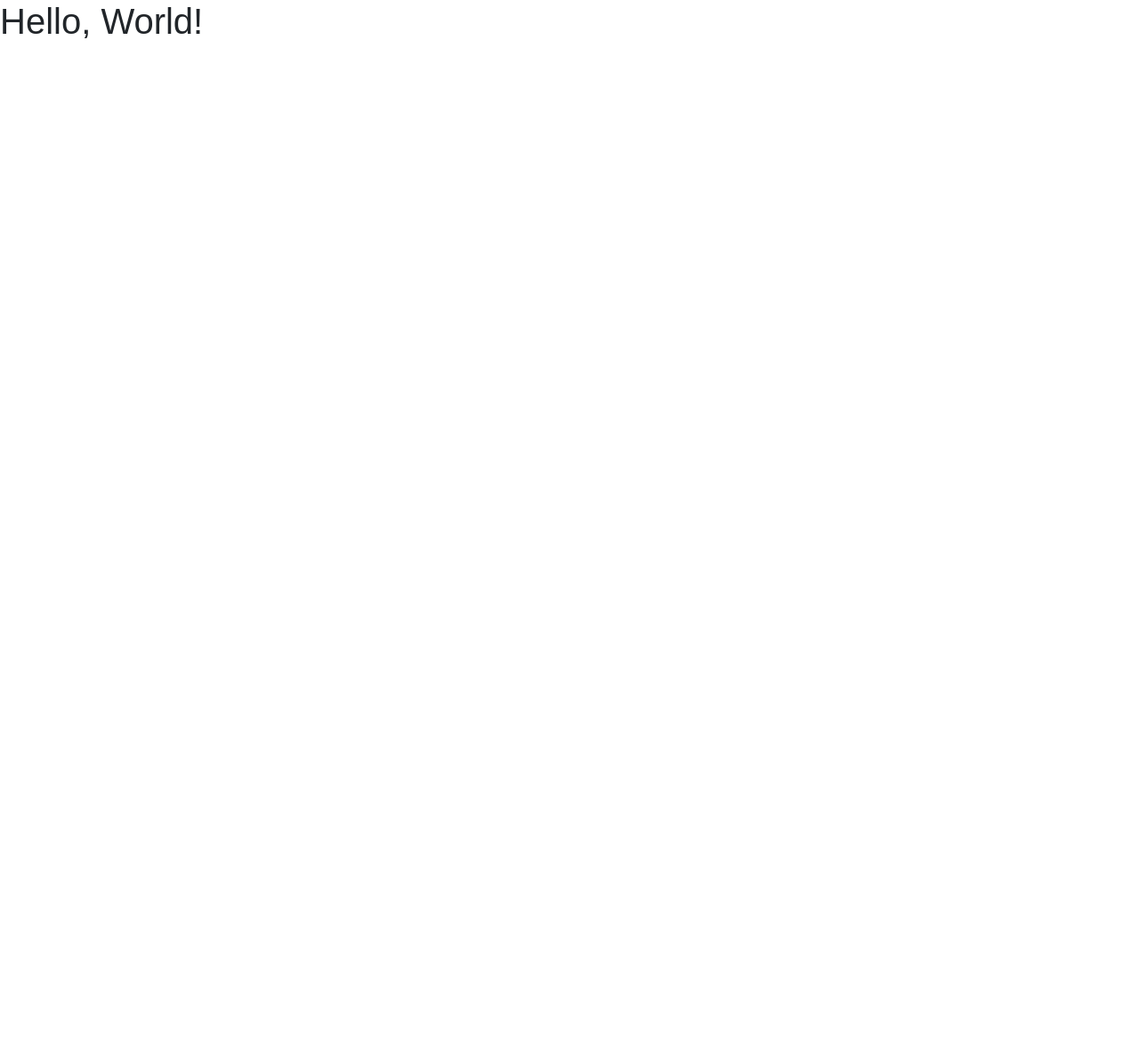
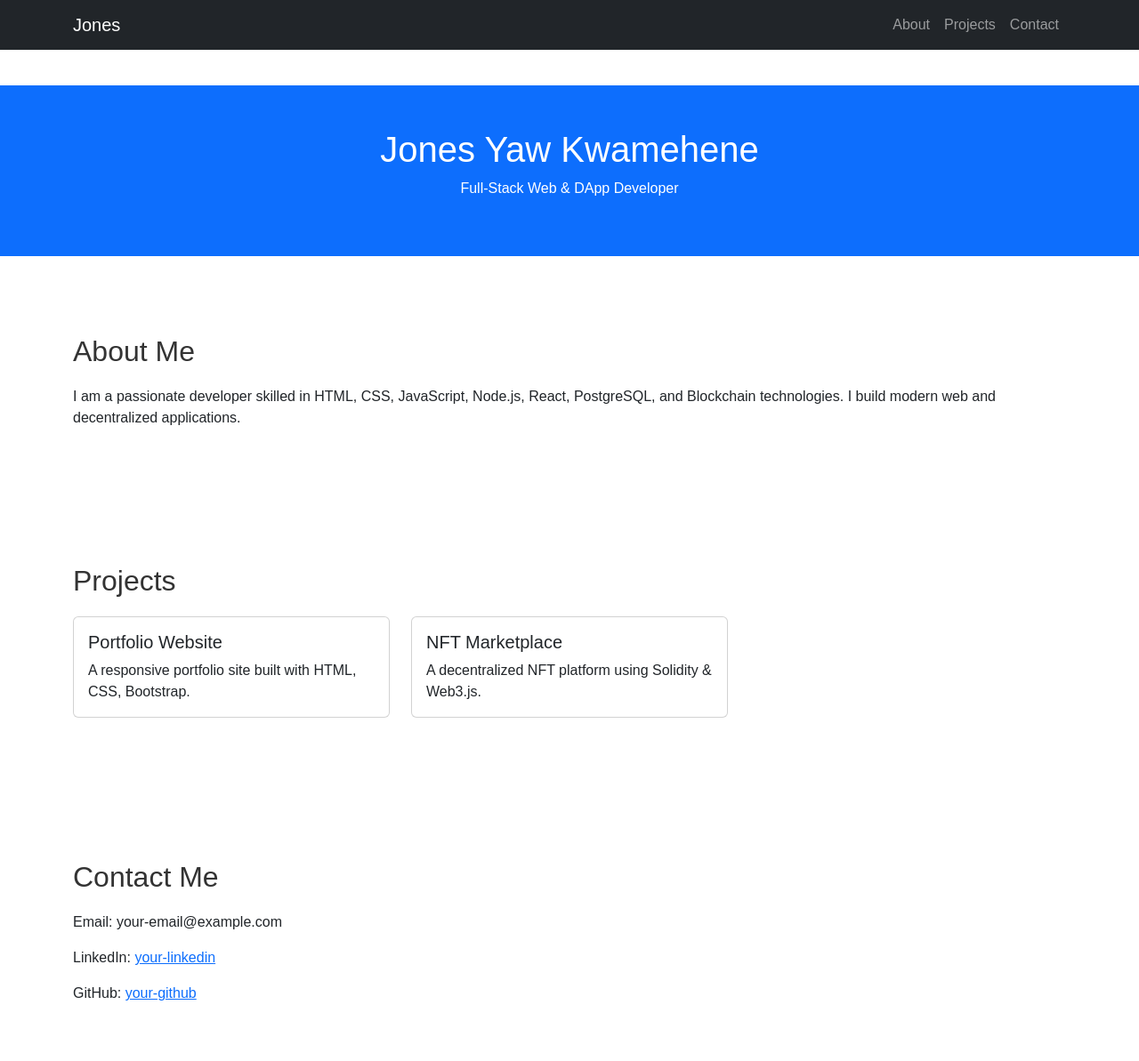
Before and after one commit to Jaytech9/portfolio, a plain HTML site: page index.html in a window 1280 px wide. Shown: the whole page at 89% size. Before the commit the page ends 800 px from the top, so only its background shows below. Drawn offline with nearby package versions, Linux system fonts and the light colour scheme.

Commit message:
Fix: add content to index.html

```diff
--- a/index.html
+++ b/index.html
@@ -3,11 +3,69 @@
 <head>
 <meta charset="UTF-8">
 <meta name="viewport" content="width=device-width, initial-scale=1.0">
-<title>Portfolio</title>
+<title>Jones Yaw Kwamehene - Portfolio</title>
+<!-- Bootstrap CSS -->
 <link href="https://cdn.jsdelivr.net/npm/bootstrap@5.3.3/dist/css/bootstrap.min.css" rel="stylesheet">
 <link rel="stylesheet" href="css/style.css">
 </head>
 <body>
-  <h1>Hello, World!</h1>
-</body>
-</html>
+
+<!-- NAVBAR -->
+<nav class="navbar navbar-expand-lg navbar-dark bg-dark">
+  <div class="container">
+    <a class="navbar-brand" href="#">Jones</a>
+    <button class="navbar-toggler" type="button" data-bs-toggle="collapse" data-bs-target="#navbarNav">
+      <span class="navbar-toggler-icon"></span>
+    </button>
+    <div class="collapse navbar-collapse" id="navbarNav">
+      <ul class="navbar-nav ms-auto">
+        <li class="nav-item"><a class="nav-link" href="#about">About</a></li>
+        <li class="nav-item"><a class="nav-link" href="#projects">Projects</a></li>
+        <li class="nav-item"><a class="nav-link" href="#contact">Contact</a></li>
+      </ul>
+    </div>
+  </div>
+</nav>
+
+<!-- HERO -->
+<section class="bg-primary text-white text-center p-5">
+  <h1>Jones Yaw Kwamehene</h1>
+  <p>Full-Stack Web & DApp Developer</p>
+</section>
+
+<!-- ABOUT -->
+<section id="about" class="container py-5">
+  <h2>About Me</h2>
+  <p>I am a passionate developer skilled in HTML, CSS, JavaScript, Node.js, React, PostgreSQL, and Blockchain technologies. I build modern web and decentralized applications.</p>
+</section>
+
+<!-- PROJECTS -->
+<section id="projects" class="container py-5">
+  <h2>Projects</h2>
+  <div class="row">
+    <div class="col-md-4">
+      <div class="card mb-4">
+        <div class="card-body">
+          <h5 class="card-title">Portfolio Website</h5>
+          <p class="card-text">A responsive portfolio site built with HTML, CSS, Bootstrap.</p>
+        </div>
+      </div>
+    </div>
+    <div class="col-md-4">
+      <div class="card mb-4">
+        <div class="card-body">
+          <h5 class="card-title">NFT Marketplace</h5>
+          <p class="card-text">A decentralized NFT platform using Solidity & Web3.js.</p>
+        </div>
+      </div>
+    </div>
+  </div>
+</section>
+
+<!-- CONTACT -->
+<section id="contact" class="container py-5">
+  <h2>Contact Me</h2>
+  <p>Email: your-email@example.com</p>
+  <p>LinkedIn: <a href="#">your-linkedin</a></p>
+  <p>GitHub: <a href="#">your-github</a></p>
+</s
```
